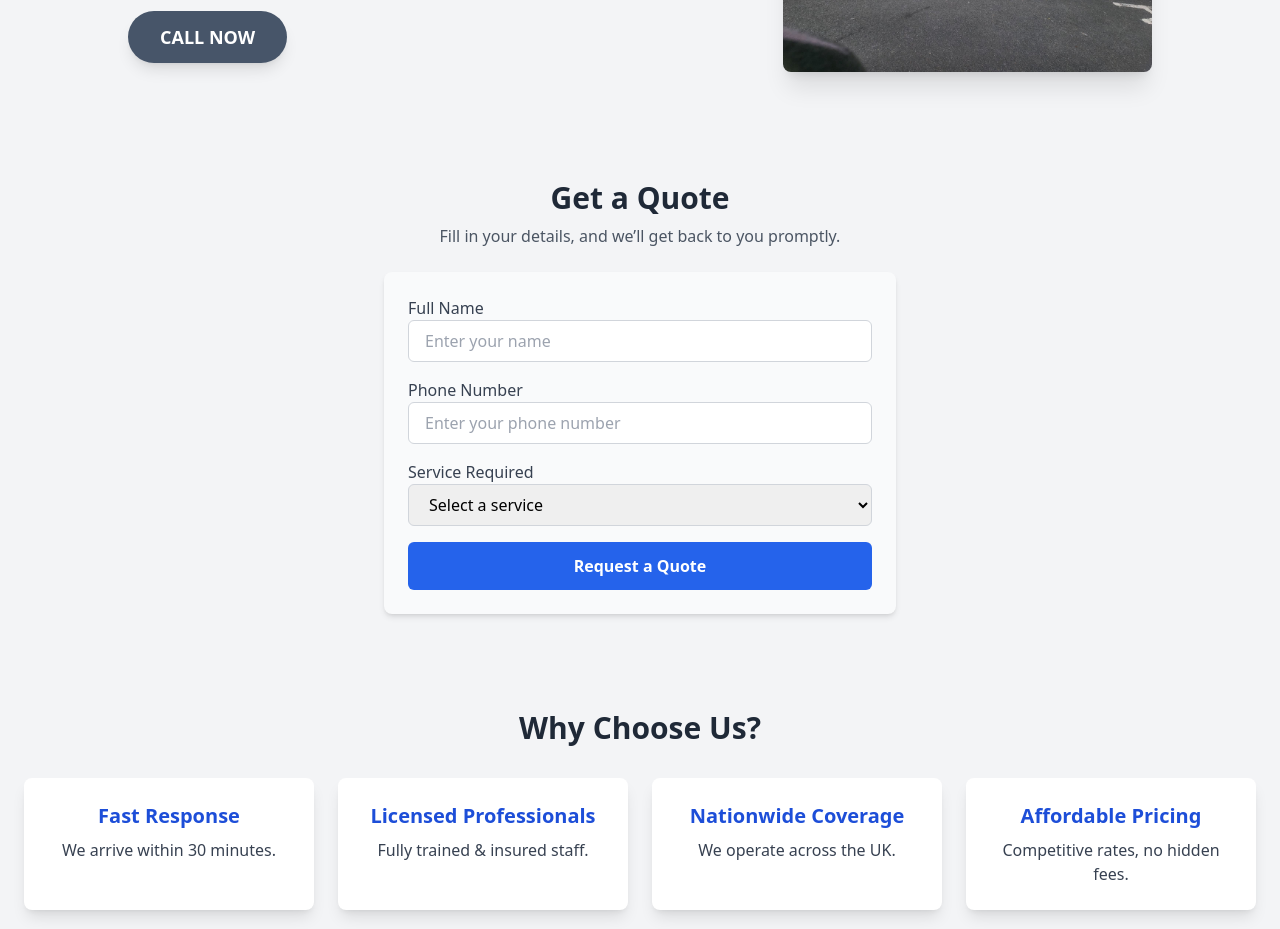
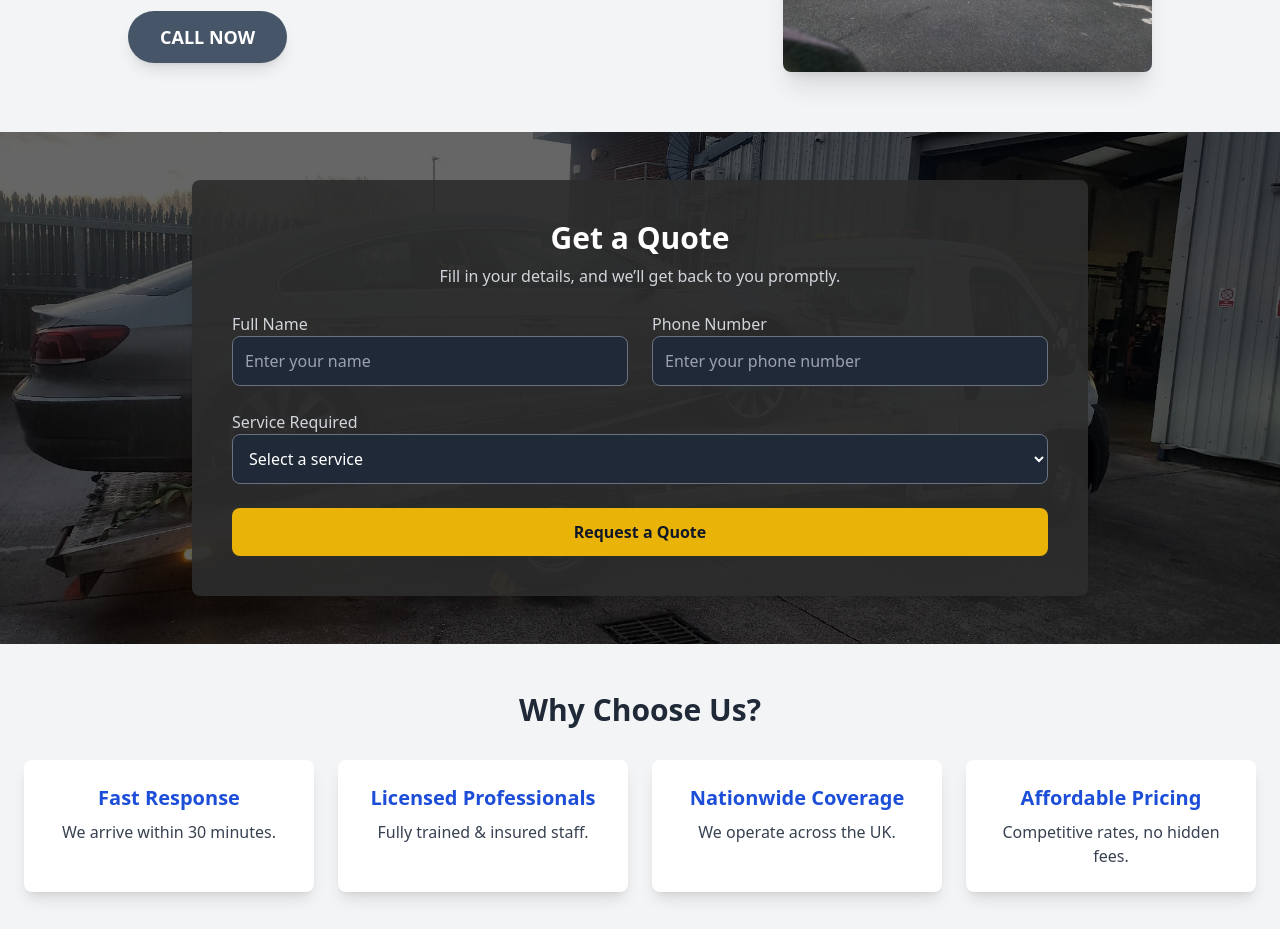
Before and after one commit to Fortzy05/cvr-recovery, a React (Vite) app: page / in a window 1280 px wide. Shown: the part 900-1829 px from the top of the page. Built offline with nearby package versions, Linux system fonts and the light colour scheme.

Commit message:
contact page

```diff
--- a/src/components/Qoute.jsx
+++ b/src/components/Qoute.jsx
@@ -1,77 +1,74 @@
-import React from 'react'
+import React from "react";
 
 const services = [
-  {
-    title: "Car Recovery",
-    description: "Fast and reliable car recovery services 24/7.",
-  },
-  {
-    title: "Vehicle Towing",
-    description: "Safe towing for all types of vehicles.",
-  },
-  {
-    title: "Spare Wheel Change",
-    description: "On-the-spot wheel replacement for breakdowns.",
-  },
-  {
-    title: "Fuel Assistance",
-    description: "Ran out of fuel? We can refuel you on-site.",
-  },
-  {
-    title: "Breakdown Recovery",
-    description: "Roadside assistance when you need it the most.",
-  },
-  {
-    title: "Long-Distance Transport",
-    description: "Efficient vehicle transportation services.",
-  },
+  { title: "Car Recovery" },
+  { title: "Vehicle Towing" },
+  { title: "Spare Wheel Change" },
+  { title: "Fuel Assistance" },
+  { title: "Breakdown Recovery" },
+  { title: "Long-Distance Transport" },
 ];
-export default function Qoute() {
+
+export default function Quote() {
   return (
-    <div className="bg-gray-100 py-12 px-4 sm:px-6 lg:px-8">
-      <h2 className="text-3xl font-bold text-center text-gray-800">
+    <div className="relative bg-[url('/hero8.jpg')] bg-cover bg-center py-12 px-4 sm:px-6 lg:px-8">
+      {/* Overlay for better readability */}
+      <div className="absolute inset-0 bg-black/60"></div>
+
+      {/* Form Container */}
+      <div className="relative z-10 max-w-4xl mx-auto bg-[#2d2d2d] bg-opacity-90 text-white p-6 md:p-10 rounded-lg shadow-lg">
+        <h2 className="text-3xl font-bold text-center text-white">
           Get a Quote
         </h2>
-      <p className="text-center text-gray-600 mt-2">
+        <p className="text-center text-gray-300 mt-2">
           Fill in your details, and we’ll get back to you promptly.
         </p>
-      <form className="max-w-lg mx-auto mt-6 bg-gray-50 p-6 rounded-lg shadow-md">
-        <div className="mb-4">
-          <label className="block text-gray-700 font-medium">Full Name</label>
+
+        {/* Form */}
+        <form className="mt-6 grid gap-6 md:grid-cols-2">
+          {/* Full Name */}
+          <div>
+            <label className="block text-gray-300 font-medium">Full Name</label>
             <input
               type="text"
-            className="w-full px-4 py-2 border border-gray-300 rounded-md focus:ring focus:ring-blue-300"
+              className="w-full p-3 border border-gray-500 bg-gray-800 rounded-lg text-white focus:outline-none focus:ring-2 focus:ring-yellow-500"
               placeholder="Enter your name"
             />
           </div>
-        <div className="mb-4">
-          <label className="block text-gray-700 font-medium">
+
+          {/* Phone Number */}
+          <div>
+            <label className="block text-gray-300 font-medium">
               Phone Number
             </label>
             <input
               type="tel"
-            className="w-full px-4 py-2 border border-gray-300 rounded-md focus:ring focus:ring-blue-300"
+              className="w-full p-3 border border-gray-500 bg-gray-800 rounded-lg text-white focus:outline-none focus:ring-2 focus:ring-yellow-500"
               placeholder="Enter your phone number"
             />
           </div>
-        <div className="mb-4">
-          <label className="block text-gray-700 font-medium">
+
+          {/* Service Selection */}
+          <div className="md:col-span-2">
+            <label className="block text-gray-300 font-medium">
               Service Required
             </label>
-          <select className="w-full px-4 py-2 border border-gray-300 rounded-md focus:ring focus:ring-blue-300">
+            <select className="w-full p-3 border border-gray-500 bg-gray-800 rounded-lg text-white focus:outline-none focus:ring-2 focus:ring-yellow-500">
               <option>Select a service</option>
               {services.map((service, index) => (
                 <option key={index}>{service.title}</option>
               ))}
             </select>
           </div>
-        <button
-          type="submit"
-          className="w-full bg-blue-600 text-white py-3 rounded-md font-semibold hover:bg-blue-500 transition-all"
-        >
+
+          {/* Submit Button */}
+          <div className="md:col-span-2">
+            <button className="w-full bg-yellow-500 text-gray-900 py-3 rounded-lg font-semibold hover:bg-yellow-400 transition-all">
               Request a Quote
             </button>
+          </div>
         </form>
+      </div>
     </div>
   );
 }
--- a/src/pages/Contact.jsx
+++ b/src/pages/Contact.jsx
@@ -11,7 +11,7 @@ const Contact = () => {
         }}
       >
         {/* Overlay to enhance readability */}
-        <div className="absolute inset-0 bg-black/50"></div>
+        <div className="absolute inset-0 bg-black/30"></div>
 
         {/* Content */}
         <div className="relative z-10 text-white text-center max-w-2xl">
```
Lines whose indentation alone changed are shown as unchanged.
